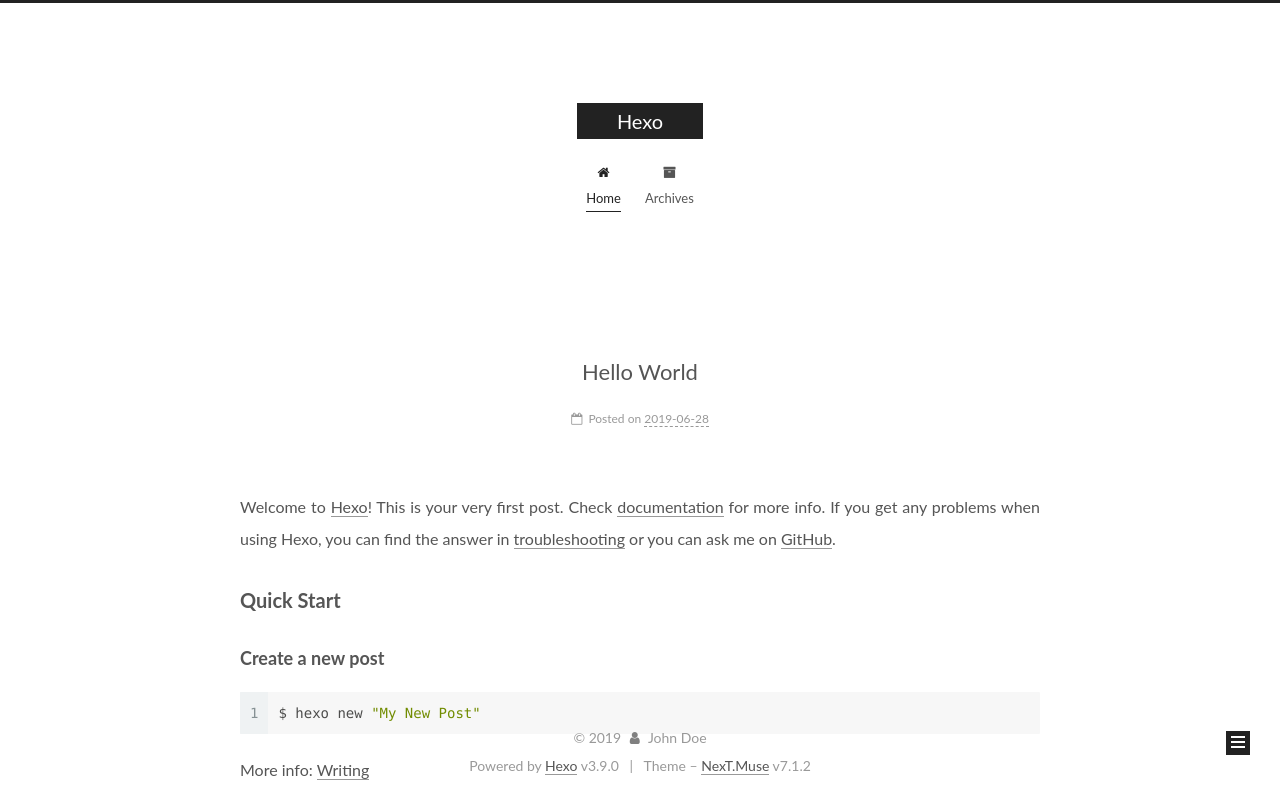
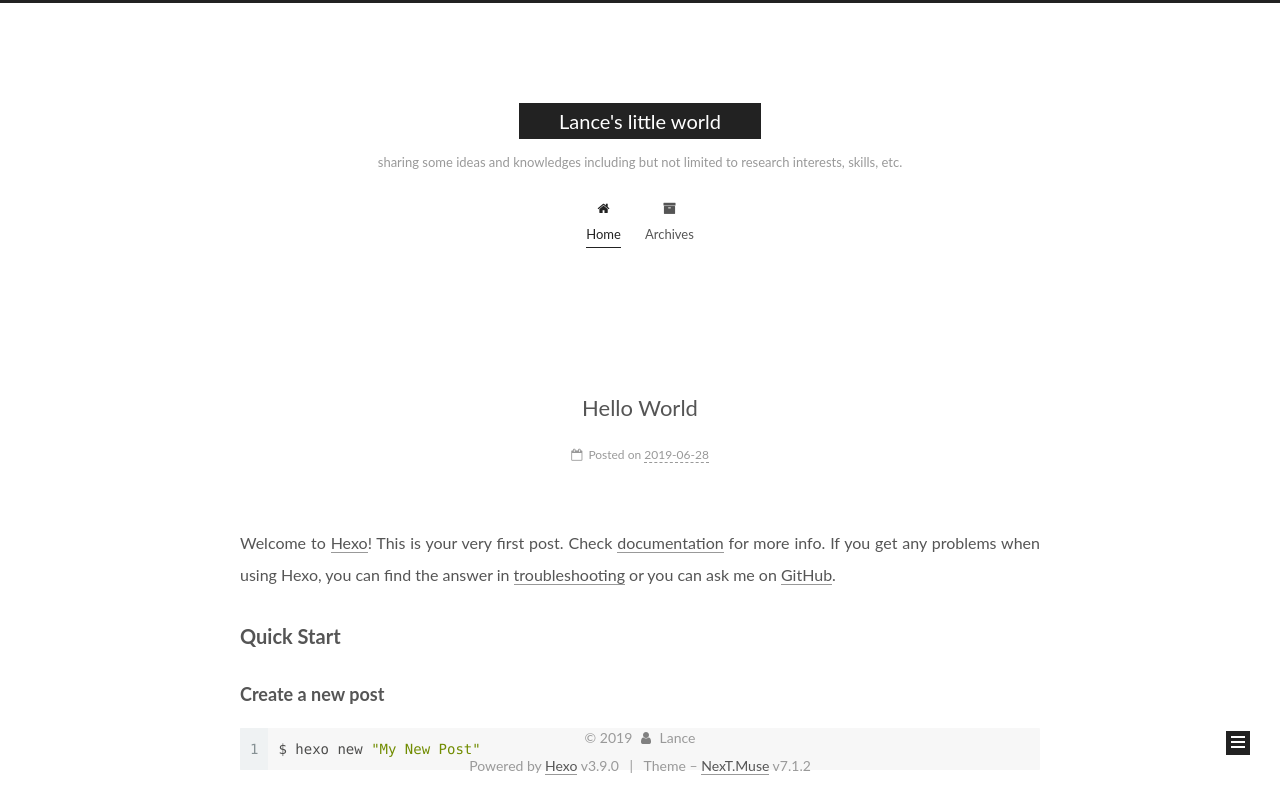
Before and after one commit to lanbobo/lanbobo.github.io, a plain HTML site: page index.html in a window 1280 px wide. Shown: the top 793 px of the page. Drawn offline with Linux system fonts and the light colour scheme.

Commit message:
Site updated: 2019-06-29 08:27:26

```diff
--- a/css/main.css
+++ b/css/main.css
@@ -1764,7 +1764,7 @@ pre .javascript .function {
   width: 4px;
   height: 4px;
   border-radius: 50%;
-  background: #57a857;
+  background: #fe9a36;
 }
 .feed-link,
 .chat {
--- a/index.html
+++ b/index.html
@@ -95,12 +95,12 @@
 
 
   <meta property="og:type" content="website">
-<meta property="og:title" content="Hexo">
-<meta property="og:url" content="http://yoursite.com/index.html">
-<meta property="og:site_name" content="Hexo">
+<meta property="og:title" content="Lance&#39;s little world">
+<meta property="og:url" content="http://lanyuhai.com/index.html">
+<meta property="og:site_name" content="Lance&#39;s little world">
 <meta property="og:locale" content="default">
 <meta name="twitter:card" content="summary">
-<meta name="twitter:title" content="Hexo">
+<meta name="twitter:title" content="Lance&#39;s little world">
 
 
 
@@ -108,7 +108,7 @@
 
 
 
-  <link rel="canonical" href="http://yoursite.com/">
+  <link rel="canonical" href="http://lanyuhai.com/">
 
 
 
@@ -118,7 +118,7 @@
   };
 </script>
 
-  <title>Hexo</title>
+  <title>Lance's little world</title>
 
 
 
@@ -178,10 +178,14 @@
     <div class="custom-logo-site-title">
       <a href="/" class="brand" rel="start">
         <span class="logo-line-before"><i></i></span>
-        <span class="site-title">Hexo</span>
+        <span class="site-title">Lance's little world</span>
         <span class="logo-line-after"><i></i></span>
       </a>
     </div>
+
+
+        <p class="site-subtitle">sharing some ideas and knowledges including but not limited to research interests, skills, etc.</p>
+
 
 
   </div>
@@ -282,16 +286,16 @@
 
 
   <div class="post-block">
-    <link itemprop="mainEntityOfPage" href="http://yoursite.com/2019/06/28/hello-world/">
+    <link itemprop="mainEntityOfPage" href="http://lanyuhai.com/2019/06/28/hello-world/">
 
     <span hidden itemprop="author" itemscope itemtype="http://schema.org/Person">
-      <meta itemprop="name" content="John Doe">
+      <meta itemprop="name" content="Lance">
       <meta itemprop="description" content>
       <meta itemprop="image" content="/images/avatar.gif">
     </span>
 
     <span hidden itemprop="publisher" itemscope itemtype="http://schema.org/Organization">
-      <meta itemprop="name" content="Hexo">
+      <meta itemprop="name" content="Lance's little world">
     </span>
 
 
@@ -449,7 +453,7 @@
         <div class="site-overview">
           <div class="site-author motion-element" itemprop="author" itemscope itemtype="http://schema.org/Person">
 
-              <p class="site-author-name" itemprop="name">John Doe</p>
+              <p class="site-author-name" itemprop="name">Lance</p>
               <div class="site-description motion-element" itemprop="description"></div>
           </div>
 
@@ -510,7 +514,7 @@
   <span class="with-love" id="animate">
     <i class="fa fa-user"></i>
   </span>
-  <span class="author" itemprop="copyrightHolder">John Doe</span>
+  <span class="author" itemprop="copyrightHolder">Lance</span>
 
 
 
```
Also changed, not shown: 2019/06/28/hello-world/index.html (+14 -10 lines), archives/2019/06/index.html (+13 -9 lines), archives/2019/index.html (+13 -9 lines), archives/index.html (+13 -9 lines).
